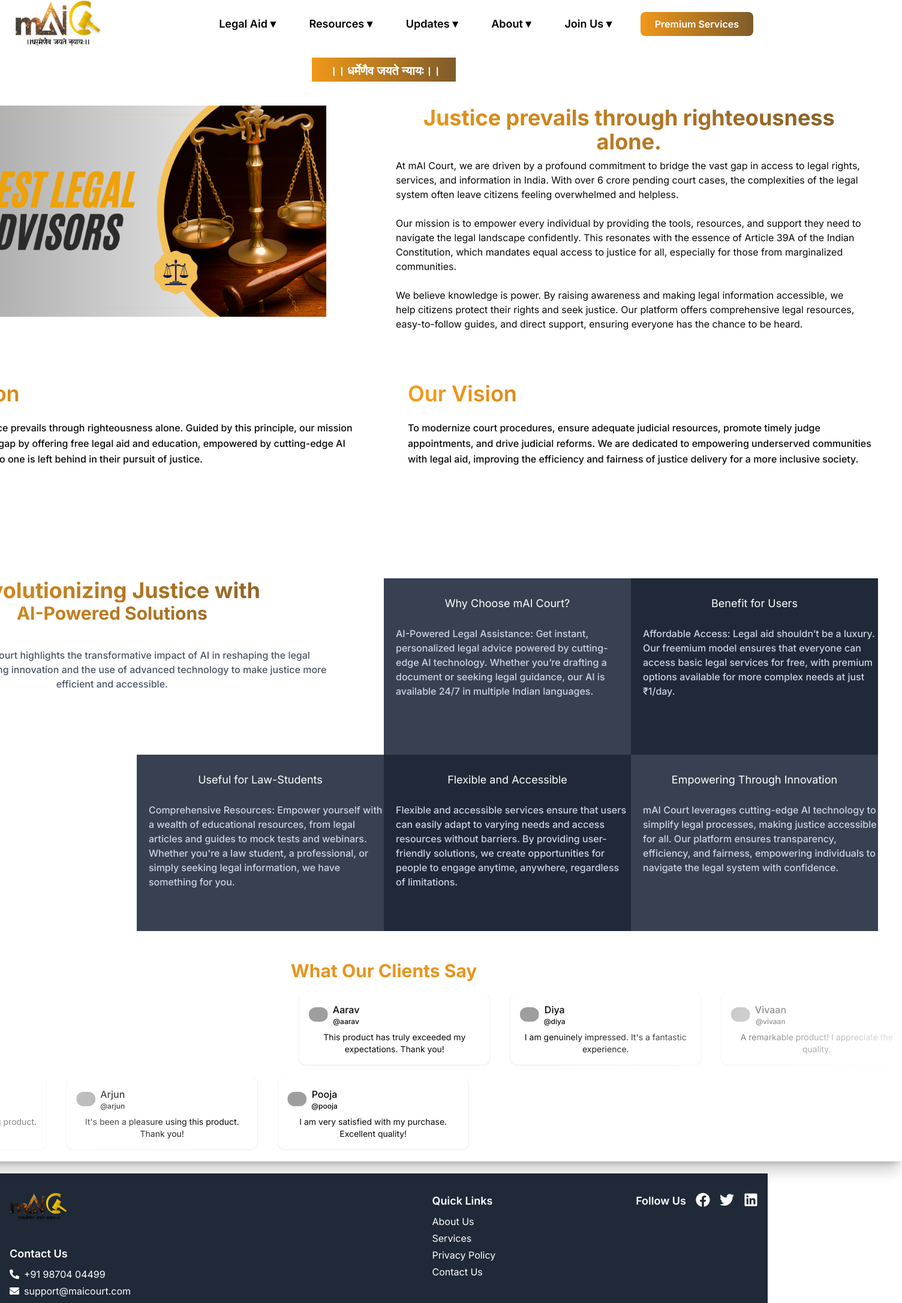
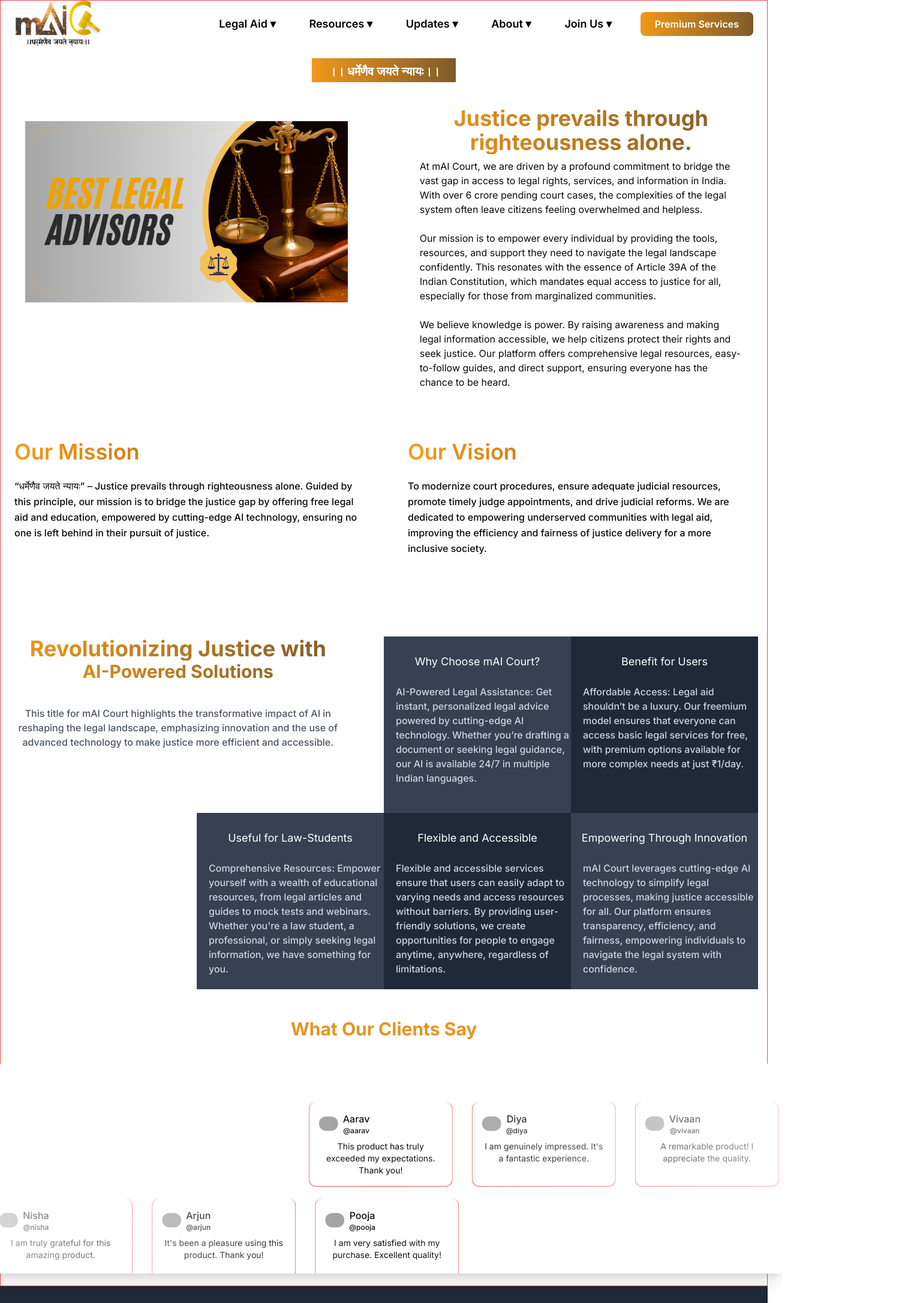
Before and after one commit to idcindia/mAI-Court, a Next.js app: page /about in a window 1280 px wide. Shown: the top 2172 px of the page at 60% size, 1504 px wide, since content can reach past the window. Built offline with nearby package versions, Linux system fonts and the light colour scheme; grey boxes are pictures that could not be loaded.

Commit message:
review slider and about us structure thek kia

```diff
--- a/src/app/about/page.js
+++ b/src/app/about/page.js
@@ -3,25 +3,26 @@
 import Image from "next/image";
 import Cardmission from "./Cardmission";
 import LearningGrid from "./LearningGrid";
-import ReviewCard from "@/app/components/common/ReviewCard";
+import MarqueeRew from "@/app/components/common/ReviewCard";
 
 const About = () => {
   return (
-    <div className="flex flex-col items-center ">
-      <div className=" flex flex-col items-center text-center">
+    <div className="flex flex-col items-center w-[100%]   border border-red-500">
+      <div className="flex flex-col items-center text-center">
         <h1 className="mt-24 w-[15rem] h-10 bg-gradient-to-r from-[#F09819] to-[#7e5b2b] text-white text-xl font-semibold pt-2">
           ।। धर्मेणैव जयते न्यायः।।
         </h1>
-        <div className="flex lg:flex-row w-[100%] mt-10 gap-10 flex-col justify-center">
-          <div className="w-[45%] ">
+        <div className="flex lg:flex-row w-[90%] mt-10 gap-10   flex-col justify-between">
+          {/* Set max-w-full to prevent overflow */}
+          <div className="w-full lg:w-[45%] max-w-full">
             <Image
               src="/Assests/bestlegal.png"
               width={1000}
-              height={700}
+              height={800}
               className="object-contain h-[22rem] rounded-xl"
             />
           </div>
-          <div className="w-[45%] mb-5">
+          <div className="w-full lg:w-[45%] max-w-full mb-5">
             <h1 className="mb-2 bg-gradient-to-r from-[#F09819] to-[#7e5b2b] bg-clip-text text-4xl font-bold text-transparent">
               Justice prevails through righteousness alone.
             </h1>
@@ -54,11 +55,13 @@
             <LearningGrid />
           </div>
         </div>
-        <div className=" flex flex-col items-center justify-center shadow-xl mb-5 ">
-          <h1 className="text-[#E59520] font-bold text-3xl  ">
+        <div className="flex flex-col items-center justify-center shadow-xl mb-5">
+          <h1 className="text-[#E59520] font-bold text-3xl">
             <span className="text-3xl font-bold">What Our Clients Say</span>
           </h1>
-          <ReviewCard />
+          <div className="w-[100%] overflow-hidden ">
+            <MarqueeRew />
+          </div>
         </div>
       </div>
     </div>
--- a/src/app/components/common/ReviewCard.js
+++ b/src/app/components/common/ReviewCard.js
@@ -68,14 +68,16 @@
 
 const ReviewCard = ({ img, name, username, body }) => {
   return (
-    <figure className="relative w-64 md:w-72 lg:w-80 border-t-0 cursor-pointer overflow-hidden bg-white rounded-xl border p-4 bg-gray-950/[.01] border-gray-700/[.1] hover:bg-gray-900 hover:text-white dark:bg-gray-50/[.10] dark:border-gray-50/[.1] dark:hover:bg-gray-50/[.15]">
-      <div className="flex flex-row items-center gap-2">
+    <figure className="relative w-[100%] md:w-[100%] border-red-500 lg:w-60 border-t-0 cursor-pointer overflow-hidden bg-white rounded-xl border p-4 bg-gray-950/[.01] border-gray-700/[.1] hover:bg-gray-900 hover:text-white dark:bg-gray-50/[.10] dark:border-gray-50/[.1] dark:hover:bg-gray-50/[.15]">
+      <div className="flex  flex-row items-center gap-2 ">
         <img className="rounded-full" width="32" height="32" alt="" src={img} />
         <div className="flex flex-col">
           <figcaption className="text-md font-medium dark:text-gray-600">
             {name}
           </figcaption>
-          <p className="text-xs font-medium dark:text-gray-800/40">{username}</p>
+          <p className="text-xs font-medium dark:text-gray-800/40">
+            {username}
+          </p>
         </div>
       </div>
       <blockquote className="mt-2 text-sm">{body}</blockquote>
@@ -85,16 +87,16 @@
 
 const MarqueeRew = () => {
   return (
-    <div className="relative flex h-[300px] gap-5 w-full flex-col items-center justify-center overflow-hidden rounded-lg bg-background md:shadow-xl">
+    <div className="relative flex lg:h-[350px] h-[35rem] mt-10 gap-5 lg:w-full w-full  flex-col items-center justify-center md:overflow-hidden rounded-lg bg-background md:shadow-xl">
       {/* Left to Right Marquee */}
       <motion.div
-        className="flex space-x-8 animate-marquee"
+        className="flex space-x-8 animate-marquee mt-20  "
         initial={{ x: "100%" }}
         animate={{ x: "-100%" }}
         transition={{ duration: 20, repeat: Infinity, ease: "linear" }}
       >
         {firstRow.map((review) => (
-          <ReviewCard key={review.username} {...review} />
+          <ReviewCard key={review.username} {...review}  />
         ))}
       </motion.div>
 
@@ -111,10 +113,10 @@
       </motion.div>
 
       {/* Gradient Mask */}
-      <div className="pointer-events-none absolute inset-y-0 left-0 w-1/3 bg-gradient-to-r from-white opacity-90"></div>
-      <div className="pointer-events-none absolute inset-y-0 right-0 w-1/3 bg-gradient-to-l from-white opacity-90"></div>
+      <div className="pointer-events-none absolute inset-y-0 left-0 w-[50%] bg-gradient-to-r from-white opacity-60"></div>
+      <div className="pointer-events-none absolute inset-y-0 right-0 w-[50%] bg-gradient-to-l from-white opacity-60"></div>
     </div>
   );
-}
+};
 
 export default MarqueeRew;
```
Also changed, not shown: 1 other file (tests, documents, lock files or other folders).
